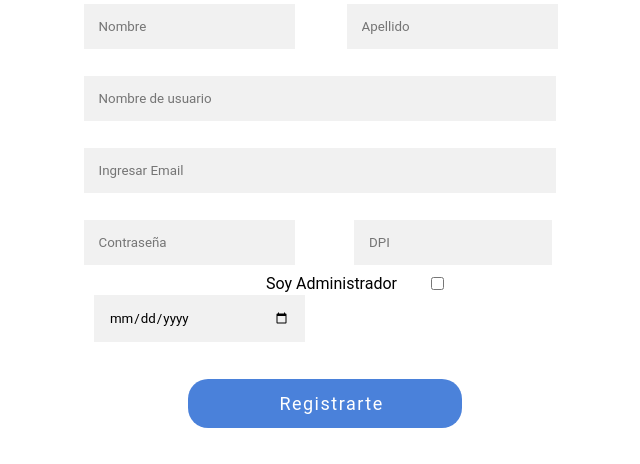
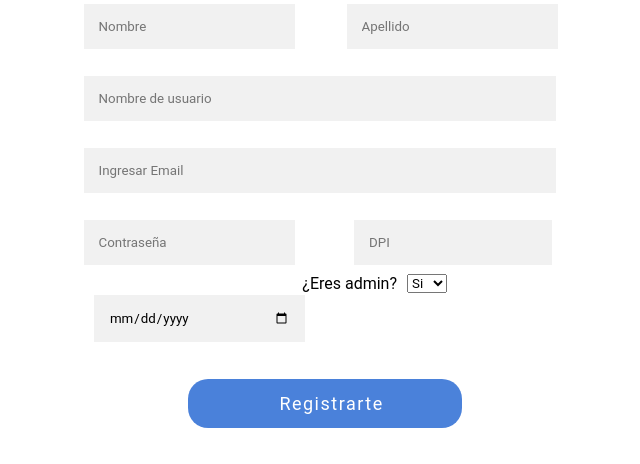
Before and after one commit to aleg001/ProyectoDB2-UVG, a Flask app: page /signup in a window 1280 px wide. Shown: the part 137-601 px from the top of the page, without its empty margins (333-973 px from the left). Run offline with Flask 2, Linux system fonts and the light colour scheme; some libraries are stand-ins or nearby versions.

Commit message:
fixed queries

```diff
--- a/app.py
+++ b/app.py
@@ -150,31 +150,21 @@ def acmonProfile():
 
 @app.route("/agregarUser", methods=["POST"])
 def agregarUser():
-    print("Hola mundo XD")
     IDActual = IDUsuario()
     isNotActive = False
     date = CreationDate()
     cur = conn.cursor(cursor_factory=psycopg2.extras.DictCursor)
     if request.method == "POST":
 
-        print("xd")
         name = request.form["name"]
-        print(name)
         lastname = request.form["lastname"]
-        print(lastname)
         birthdate = request.form["birthdate"]
-        print(date)
         email = request.form["email"]
-        print(email)
         username = request.form["username"]
         password = request.form["pass"]
-        print(password)
         passHash = generate_password_hash(password, method="sha256")
-        print(passHash)
         dpi = request.form["DPI"]
         isAdmin = request.form["isAdmin"]
-        print("___")
-        print(isAdmin)
 
         # Creacion de cuenta
         cur.execute(
@@ -203,9 +193,6 @@ def agregarUser():
 # Crear cuenta
 @app.route("/signup", methods=["GET", "POST"])
 def signup():
-
-    print("Antes del IF XD ")
-
     return render_template("signupHHTV.html")
 
 
--- a/static/css/signup.css
+++ b/static/css/signup.css
@@ -142,12 +142,12 @@ button:hover {
   }
 }
 
-label[id="label_isAdmin"] {
+label[id="isAdmin"] {
   position: absolute;
   right: 550px;
   bottom: 370px;
 }
-input[id="isAdmin"] {
+select[id="isAdmin"] {
   position: absolute;
   right: 500px;
   bottom: 370px;
--- a/templates/signupHHTV.html
+++ b/templates/signupHHTV.html
@@ -36,8 +36,12 @@
 
             <input type="text" placeholder="DPI" name="DPI" id="DPI" method="GET" required>
 
-            <label for="isAdmin" name="isAdmin" id="label_isAdmin">Soy Administrador</label>
-            <input type="checkbox" name="isAdmin" id="isAdmin" method="GET">
+
+            <label id="isAdmin" for="isAdmin" method="GET">¿Eres admin?</label>
+            <select id="isAdmin" name="isAdmin" method="GET">
+                <option value="True">Si</option>
+                <option value="False">No</option>
+            </select>
 
 
 
```
